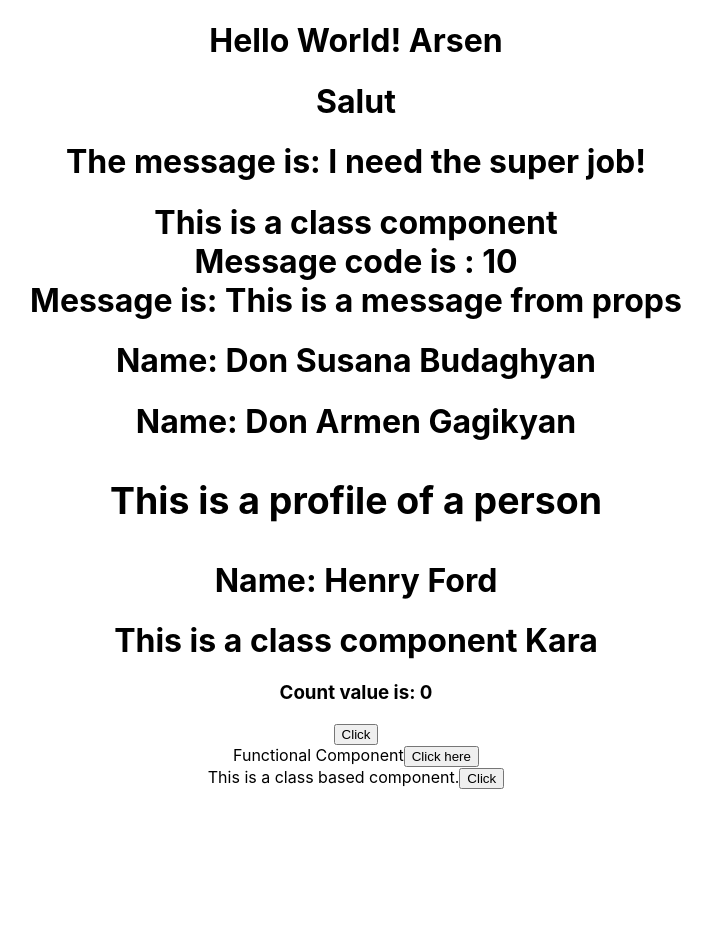
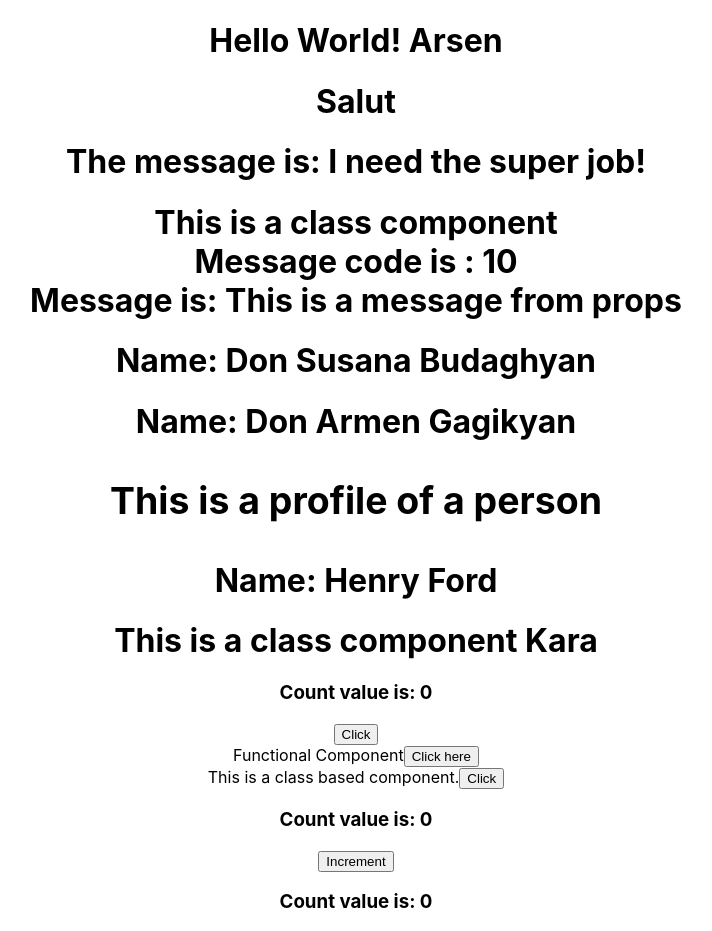
Before and after one commit to 7710407/react_myproject, a React (Create React App) app: page / in a window 1280 px wide. Shown: the top 931 px of the page, without its empty margins (284-996 px from the left). Before the commit the page ends 800 px from the top, so only its background shows below. Built offline with nearby package versions, Linux system fonts and the light colour scheme.

Commit message:
The event binding sample was added

```diff
--- a/src/App.js
+++ b/src/App.js
@@ -10,6 +10,8 @@ import Counter from './components/Counter';
 import Resume from './components/Resume';
 import FunctionEvent from './components/FunctionEvent';
 import ClassEvent from './components/ClassEvent';
+import Counter2 from './components/Counter2';
+import Counter3 from './components/Counter3';
 
 function App() {
   return (
@@ -27,6 +29,8 @@ function App() {
       <Counter></Counter>
       <FunctionEvent />
       <ClassEvent />
+      <Counter2 />
+      <Counter3 />
     </div>
   );
 }
--- /dev/null
+++ b/src/components/Counter2.js
@@ -0,0 +1,26 @@
+import { Component } from "react";
+
+class Counter2 extends Component {
+    constructor() {
+        super();
+        this.state = { counter: 0,}
+        this.increment = this.increment.bind(this);
+    }
+
+    increment(){
+        this.setState({
+            counter: this.state.counter + 1,
+        });
+    }
+
+    render() {
+        return (
+            <>
+                <h3>Count value is: {this.state.counter} </h3>
+                <button onClick={this.increment}>Increment</button>
+            </>
+            );
+    }
+}
+
+export default Counter2;
--- /dev/null
+++ b/src/components/Counter3.js
@@ -0,0 +1,26 @@
+import { Component } from "react";
+
+class Counter2 extends Component {
+    constructor() {
+        super();
+        this.state = { counter: 0,}
+        //this.increment = this.increment.bind(this);
+    }
+
+    increment(){
+        this.setState({
+            counter: this.state.counter + 1,
+        });
+    }
+
+    render() {
+        return (
+            <>
+                <h3>Count value is: {this.state.counter} </h3>
+                <button onClick={() => this.increment()}>Increment</button>
+            </>
+            );
+    }
+}
+
+export default Counter2;
```
